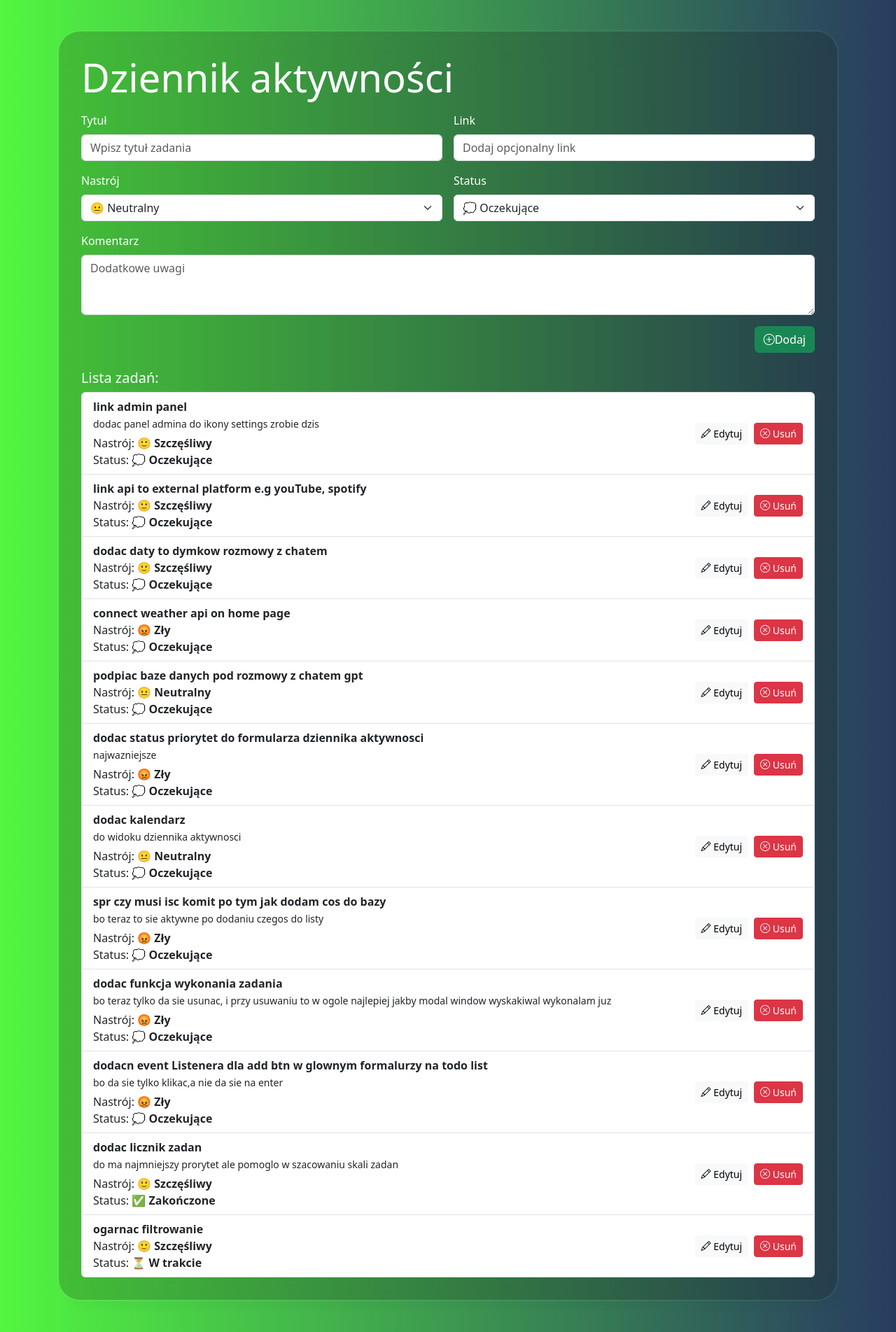
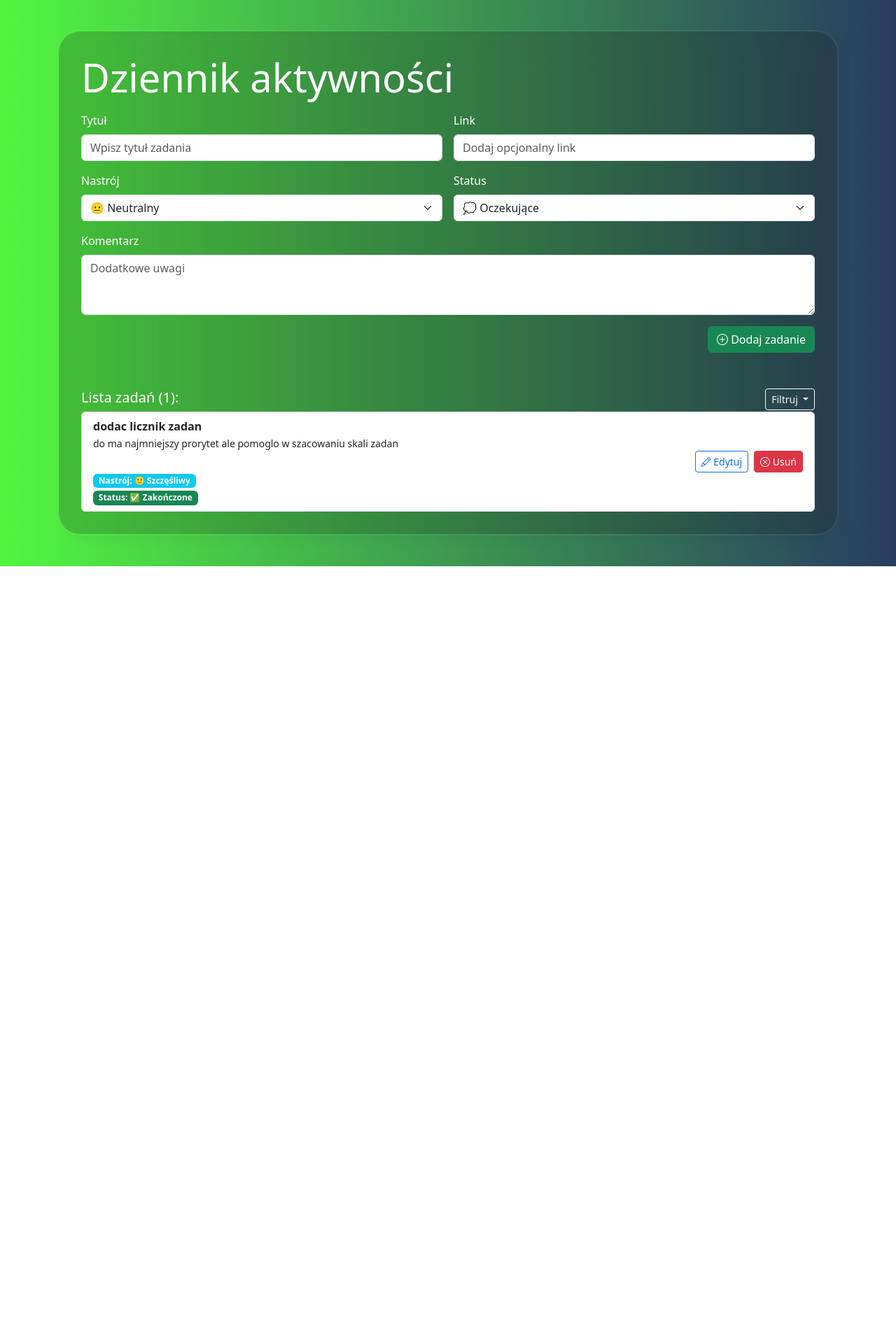
Before and after one commit to KarlaSz/MoodFlow-App, a Django app: page /dziennik?status=completed in a window 1280 px wide. Shown: the part 125-2028 px from the top of the page at 70% size. After the commit the page ends 934 px from the top, so only its background shows below. Run offline with Django 5.2, Linux system fonts and the light colour scheme; data comes from the database, SQL or seed files in the repository; both versions use the stored data as it was after the commit.

Commit message:
added filters, badge status

```diff
--- a/moodFlow/myapp/templates/myapp/todo.html
+++ b/moodFlow/myapp/templates/myapp/todo.html
@@ -50,22 +50,43 @@
         </div>
 
         <div class="col-12 text-end">
-            <button type="submit" class="btn btn-success"><i class="bi bi-plus-circle"></i>Dodaj</button>
+            <button type="submit" class="btn btn-success"><i class="bi bi-plus-circle"></i> Dodaj zadanie</button>
         </div>
     </form>
 
-    <h5 class="mt-4">Lista zadań:</h5>
+    <div class="card-header d-flex justify-content-between align-items-center mt-5">
+    <h5 class="mt-1">Lista zadań ({{ task_count }}):</h5>
+<!--        <h2 class="display-6">Masz {{ task_count }} zadań na swojej liście</h2>-->
+
+    <div class="dropdown">
+        <button class="btn btn-sm btn-outline-light dropdown-toggle" type="button" id="filterDropdown" data-bs-toggle="dropdown" aria-expanded="false">
+             Filtruj
+         </button>
+                                                <ul class="dropdown-menu" aria-labelledby="filterDropdown">
+                                                    <li><a class="dropdown-item" href="{% url 'todo_list' %}" data-filter="all">Wszystkie</a></li>
+                                                    <li><a class="dropdown-item" href="{% url 'todo_list' %}?status=completed" data-filter="completed">Ukończone</a></li>
+                                                    <li><a class="dropdown-item" href="{% url 'todo_list' %}?status=in_progress" data-filter="in_progress">W trakcie</a></li>
+                                                    <li><a class="dropdown-item" href="{% url 'todo_list' %}?status=pending" data-filter="pending">Zaplanowane</a></li>
+                                                </ul>
+         </div>
+    </div>
+
+    <div class="card-body task-list" style="max-height: 600px; overflow-y: auto;">
         <ul class="list-group">
             {% for task in tasks %}
                 <li class="list-group-item d-flex justify-content-between align-items-center">
                     <div>
-                    <strong>{{ task.title }}</strong>
-                    {% if task.comment %}<p class="mb-1"><small>{{ task.comment }}</small></p>{% endif %}
-                    <p class="mb-0">Nastrój: <strong>{{ task.get_mood_choice_display }}</strong></p>
-                    <p class="mb-0">Status: <strong>{{ task.get_status_display }}</strong></p>
+                        <strong>{{ task.title }}</strong><br>
+                        {% if task.comment %}<p class="mb-1"><small>{{ task.comment }}</small></p>{% endif %}<br>
+    <!--                    <p class="mb-0">Nastrój: <strong>{{ task.get_mood_choice_display }}</strong></p>-->
+                        <span class="mb-0 badge bg-info me-2">Nastrój: {{ task.get_mood_choice_display }}</span><br>
+                        <span class="mb-0 badge {% if task.status == 'completed' %}bg-success{% elif task.status == 'pending' %}bg-secondary{% else %}bg-secondary{% endif %}">
+                                 Status: {{ task.get_status_display }}
+                            </span>
+
                     </div>
                     <div class="d-flex gap-2">
-                    <a href="{% url 'edit_task' task.id %}" class="btn btn-light btn-sm"><i class="bi bi-pencil"></i> Edytuj</a>
+                        <a href="{% url 'edit_task' task.id %}" class="btn btn-outline-primary btn-sm"><i class="bi bi-pencil"></i> Edytuj</a>
                         <form action="{% url 'delete_task' task.id %}" method="POST">
                             {% csrf_token %}
                             <button type="submit" class="btn btn-danger btn-sm"><i class="bi bi-x-circle"></i> Usuń</button>
@@ -73,7 +94,8 @@
                     </div>
                 </li>
             {% empty %}
-            <li class="list-group-item text-muted">Brak zadań. Dodaj nowe!</li>
+                <li class="list-group-item text-muted">Brak zadań w tym statusie</li>
             {% endfor %}
         </ul>
+    </div>
 {% endblock %}
--- a/moodFlow/myapp/views.py
+++ b/moodFlow/myapp/views.py
@@ -28,7 +28,17 @@ def news(request):
 
 def todo_list(request):
     """dziennik  - lista zadań + dodawanie nowych"""
-    tasks = Task.objects.all().order_by("created_at")
+
+    status_filter = request.GET.get("status")  # np. ?status=pending
+
+    if status_filter:
+        print("STATUS FILTER:", status_filter)  # 👈 zobaczysz w terminalu
+        tasks = Task.objects.filter(status=status_filter).order_by("-created_at")
+    else:
+        tasks = Task.objects.all().order_by("-created_at")
+
+    task_count = tasks.count()
+
     if request.method == "POST":
         form = TaskForm(request.POST)
         if form.is_valid():
@@ -38,7 +48,11 @@ def todo_list(request):
     else:
         form = TaskForm()
 
-    return render(request, "myapp/todo.html", {"tasks": tasks, "form": form})
+    return render(request, "myapp/todo.html",
+                  {"tasks": tasks,
+                   "form": form,
+                   'task_count': task_count,
+                   "status_filter": status_filter,})
 
 def edit_task(request, task_id):
     """Edycja istniejącego zadania"""
```
Also changed, not shown: moodFlow/db.sqlite3. Lines whose indentation alone changed are shown as unchanged.
